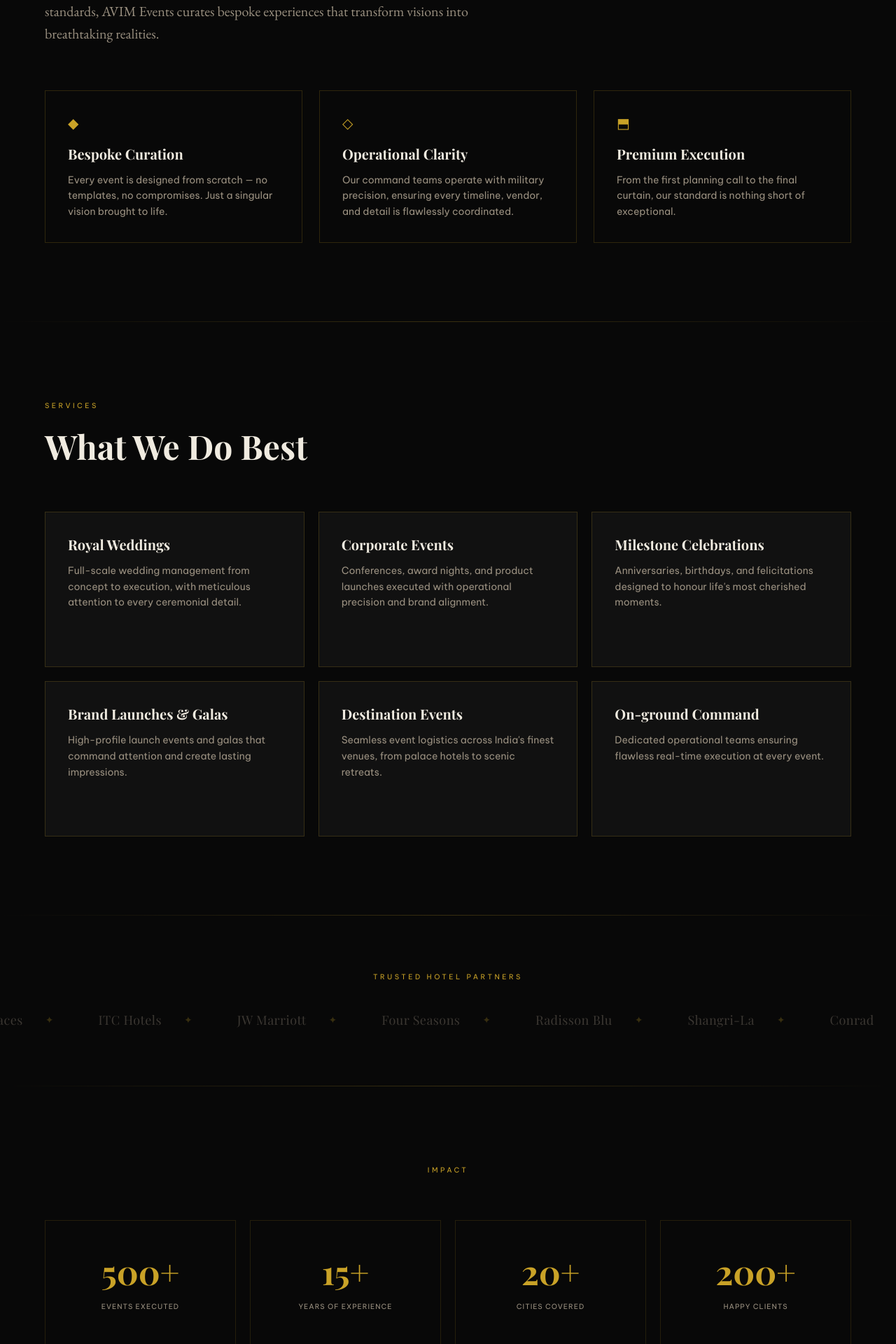
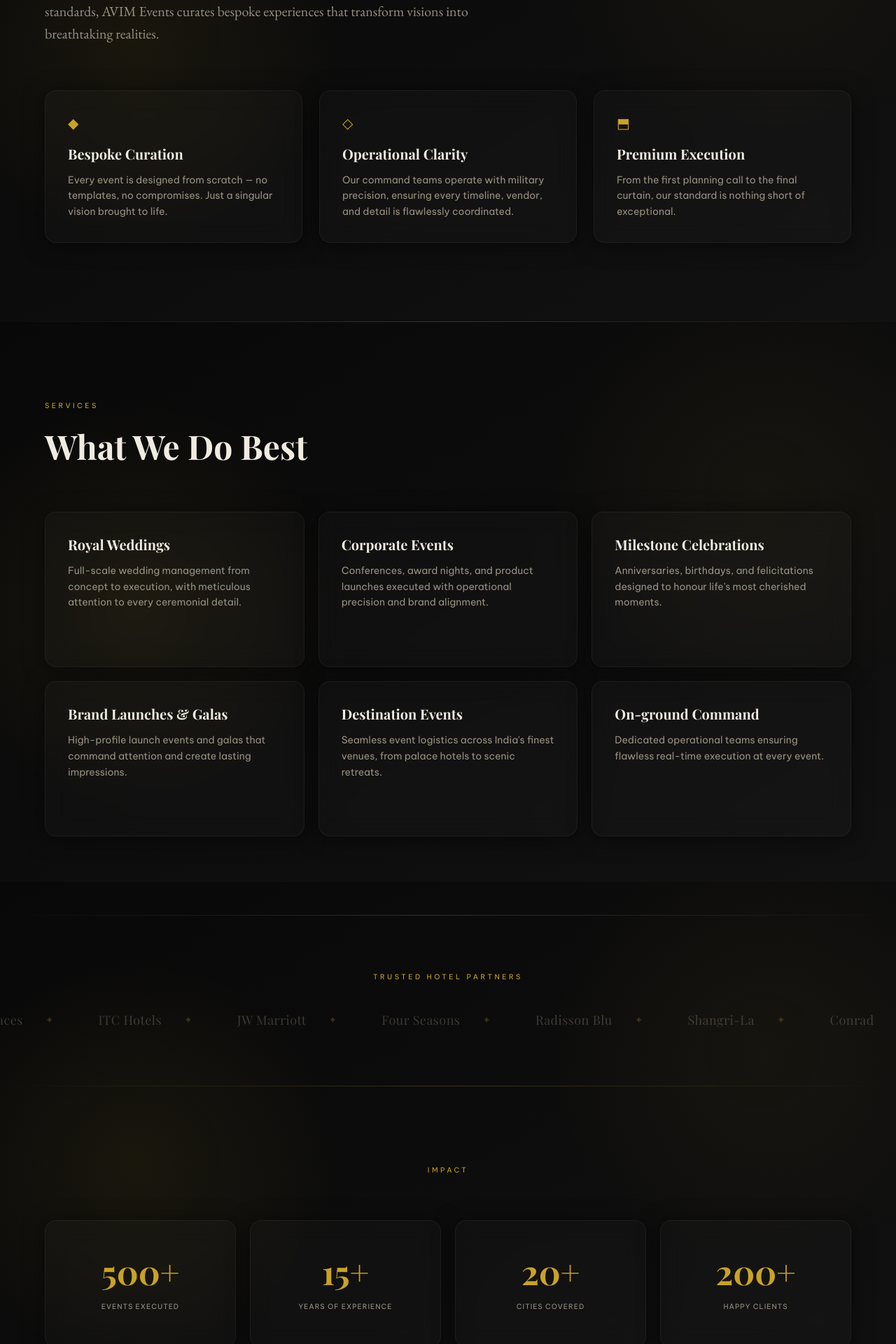
Before and after one commit to kamalkumar7/AVIM-EVENTS, a Next.js app: page / in a window 1280 px wide. Shown: the part 1140-3060 px from the top of the page at 70% size. Built offline with nearby package versions, Linux system fonts and the light colour scheme.

Commit message:
glassmorphic UI

```diff
--- a/src/app/globals.css
+++ b/src/app/globals.css
@@ -82,8 +82,32 @@
 
 body {
   background-color: var(--color-background, #080808);
+  /* A subtle luxury mesh gradient for glassmorphism */
+  background-image:
+    radial-gradient(circle at 15% 50%, rgba(201, 162, 39, 0.08), transparent 25%),
+    radial-gradient(circle at 85% 30%, rgba(201, 162, 39, 0.05), transparent 25%),
+    linear-gradient(to bottom right, #080808, #111);
+  background-attachment: fixed;
   color: var(--color-on-background, #f0ebe0);
   font-family: 'Be Vietnam Pro', sans-serif;
+}
+
+/* ── Glassmorphism Utilities ────────────────────────────── */
+.glass-panel {
+  background: rgba(255, 255, 255, 0.02);
+  backdrop-filter: blur(16px);
+  -webkit-backdrop-filter: blur(16px);
+  border: 1px solid rgba(255, 255, 255, 0.05);
+  box-shadow: 0 4px 30px rgba(0, 0, 0, 0.5);
+  border-radius: 1rem;
+}
+
+.glass-nav {
+  background: rgba(8, 8, 8, 0.4);
+  backdrop-filter: blur(20px);
+  -webkit-backdrop-filter: blur(20px);
+  border-bottom: 1px solid rgba(201, 162, 39, 0.1);
+  box-shadow: 0 4px 30px rgba(0, 0, 0, 0.3);
 }
 
 /* ── Shapes ─────────────────────────────────────────────── */
--- a/src/app/layout.js
+++ b/src/app/layout.js
@@ -32,7 +32,7 @@ export default function RootLayout({ children }) {
           rel="stylesheet"
         />
       </head>
-      <body className="bg-background text-on-background font-body-rt antialiased relative min-h-screen flex flex-col">
+      <body className="text-on-background font-body-rt antialiased relative min-h-screen flex flex-col">
         {children}
       </body>
     </html>
--- a/src/app/page.js
+++ b/src/app/page.js
@@ -91,7 +91,7 @@ const floatingTags = [
 
 export default function Home() {
   return (
-    <div className="bg-background text-on-background font-body-rt antialiased relative min-h-screen">
+    <div className="text-on-background font-body-rt antialiased relative min-h-screen">
       <ScrollAnimation />
       <Navbar />
 
@@ -215,7 +215,7 @@ export default function Home() {
             ].map((f) => (
               <div
                 key={f.title}
-                className="border border-primary/20 p-8 hover:border-primary/50 transition-colors hover-lift"
+                className="glass-panel p-8 hover:border-primary/50 transition-colors hover-lift"
               >
                 <span className="text-primary text-xl block mb-4">{f.icon}</span>
                 <h3 className="font-headline-md text-xl text-on-background font-bold mb-3">
@@ -250,7 +250,7 @@ export default function Home() {
               {services.map((s) => (
                 <div
                   key={s.title}
-                  className="border border-primary/20 p-8 hover:border-primary/55 transition-all duration-500 hover-lift bg-surface-container-low group"
+                  className="glass-panel p-8 hover:border-primary/55 transition-all duration-500 hover-lift group"
                 >
                   <h3 className="font-headline-md text-xl text-on-background font-bold mb-3">
                     {s.title}
@@ -306,7 +306,7 @@ export default function Home() {
               {stats.map((s) => (
                 <div
                   key={s.label}
-                  className="text-center border border-primary/15 py-12 px-6 hover:border-primary/40 transition-colors"
+                  className="text-center glass-panel py-12 px-6 hover:border-primary/40 transition-colors"
                 >
                   <span className="font-display-lg text-4xl md:text-5xl text-primary font-bold block mb-3">
                     {s.number}
@@ -332,7 +332,7 @@ export default function Home() {
               {testimonials.map((t) => (
                 <div
                   key={t.author}
-                  className="border border-primary/20 p-10 hover:border-primary/40 transition-colors"
+                  className="glass-panel p-10 hover:border-primary/40 transition-colors"
                 >
                   <span className="font-display-lg text-5xl text-primary/25 leading-none block mb-4">
                     &ldquo;
@@ -377,8 +377,8 @@ export default function Home() {
         <div className="h-px bg-gradient-to-r from-transparent via-primary/25 to-transparent mx-6 md:mx-16 max-w-[1280px] md:mx-auto" />
 
         {/* ── CTA Banner ────────────────────────────────────── */}
-        <section className="py-28 px-6 md:px-16 text-center bg-surface-container-low scroll-reveal">
-          <div className="max-w-3xl mx-auto">
+        <section className="py-28 px-6 md:px-16 text-center scroll-reveal">
+          <div className="max-w-4xl mx-auto glass-panel p-16">
             <h2 className="font-display-lg text-3xl md:text-5xl text-on-background font-bold mb-6 leading-tight">
               Ready to Deliver a Royal Experience?
             </h2>
--- a/src/components/FAQSection.jsx
+++ b/src/components/FAQSection.jsx
@@ -54,7 +54,7 @@ export default function FAQSection() {
           {faqs.map((faq, index) => (
             <div
               key={index}
-              className="border border-primary/20 overflow-hidden hover:border-primary/40 transition-colors"
+              className="glass-panel overflow-hidden hover:border-primary/40 transition-colors"
             >
               <button
                 className="w-full px-8 py-6 flex items-start justify-between gap-4 text-left hover:bg-surface-container-low/50 transition-colors"
--- a/src/components/Footer.jsx
+++ b/src/components/Footer.jsx
@@ -3,7 +3,7 @@ import Link from "next/link";
 export default function Footer() {
   return (
     <>
-      <footer className="w-full border-t border-primary/20 bg-surface-container-low">
+      <footer className="w-full glass-panel rounded-none border-b-0 border-x-0 border-t mt-12">
         <div className="grid grid-cols-1 md:grid-cols-4 gap-10 px-6 md:px-16 py-16 max-w-[1280px] mx-auto">
 
           {/* Brand */}
--- a/src/components/Navbar.jsx
+++ b/src/components/Navbar.jsx
@@ -18,7 +18,7 @@ export default function Navbar() {
   ];
 
   return (
-    <nav className="fixed top-0 w-full z-50 bg-surface/90 backdrop-blur-md border-b border-tertiary-container/30">
+    <nav className="fixed top-0 w-full z-50 glass-nav">
       <div className="flex justify-between items-center px-6 md:px-16 py-4 max-w-[1280px] mx-auto">
         <Link
           href="/"
@@ -69,7 +69,7 @@ export default function Navbar() {
 
       {/* Mobile Menu Dropdown */}
       {mobileMenuOpen && (
-        <div className="md:hidden bg-surface border-b border-tertiary-container/30 px-6 py-4 flex flex-col gap-4 font-label-caps text-xs tracking-widest uppercase shadow-lg">
+        <div className="md:hidden glass-panel mt-2 mx-4 px-6 py-4 flex flex-col gap-4 font-label-caps text-xs tracking-widest uppercase">
           {navLinks.map((link) => {
             const isActive = pathname === link.href;
             return (
--- a/src/components/PortfolioShowcase.jsx
+++ b/src/components/PortfolioShowcase.jsx
@@ -68,7 +68,7 @@ export default function PortfolioShowcase() {
                 animation: `slideInUp 0.6s ease-out ${index * 0.1}s both`,
               }}
             >
-              <div className="relative h-72 md:h-96 overflow-hidden border border-primary/20 bg-surface-container-low">
+              <div className="relative h-72 md:h-96 overflow-hidden glass-panel">
                 <img
                   src={item.image}
                   alt={item.title}
--- a/src/components/ProcessTimeline.jsx
+++ b/src/components/ProcessTimeline.jsx
@@ -105,7 +105,7 @@ export default function ProcessTimeline() {
         </div>
 
         {/* Active Step Details */}
-        <div className="bg-surface-container-low border border-primary/20 p-10 md:p-12">
+        <div className="glass-panel p-10 md:p-12">
           <div className="flex items-start gap-6">
             <span className="text-5xl text-primary/30">{steps[activeStep].icon}</span>
             <div className="flex-1">
--- a/src/components/TeamPreview.jsx
+++ b/src/components/TeamPreview.jsx
@@ -63,7 +63,7 @@ export default function TeamPreview() {
                 animation: `slideInUp 0.6s ease-out ${index * 0.1}s both`,
               }}
             >
-              <div className="relative overflow-hidden border border-primary/20 mb-4 aspect-square">
+              <div className="relative overflow-hidden glass-panel mb-4 aspect-square">
                 <img
                   src={member.image}
                   alt={member.name}
```
